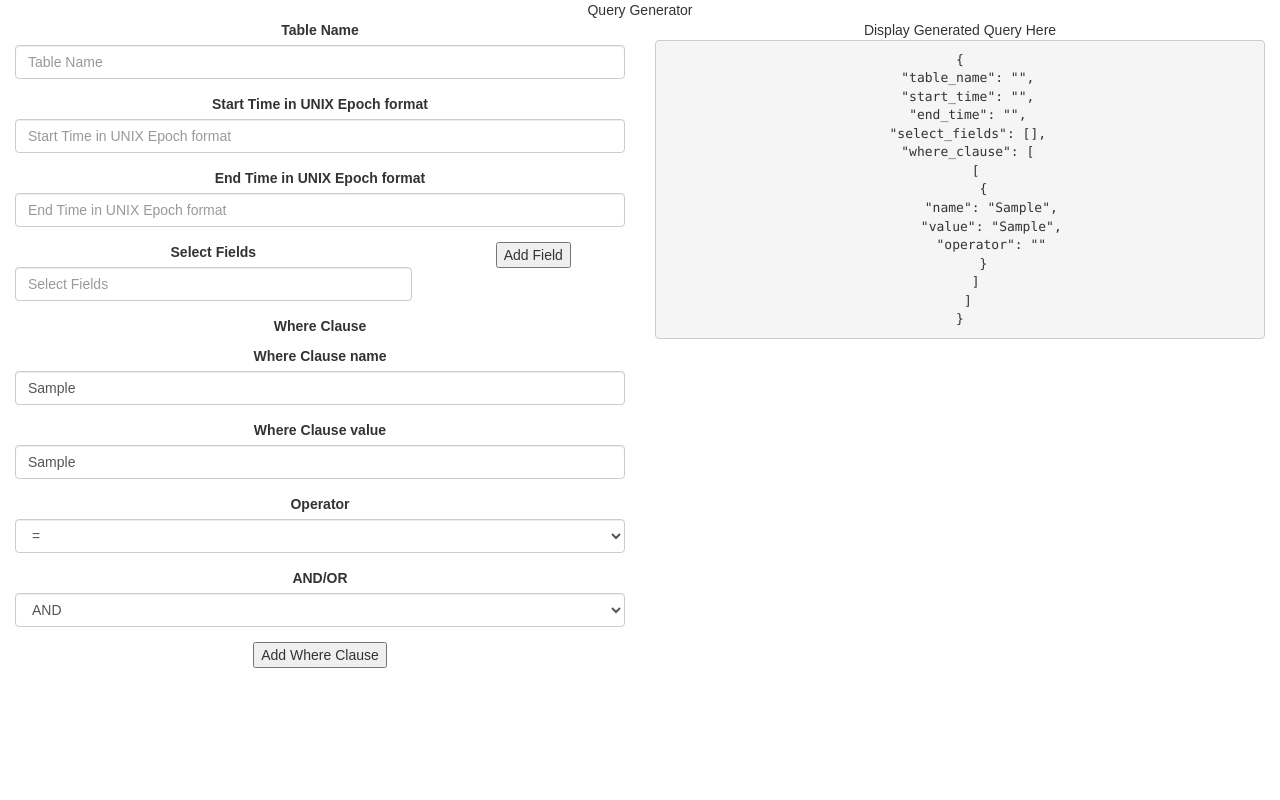
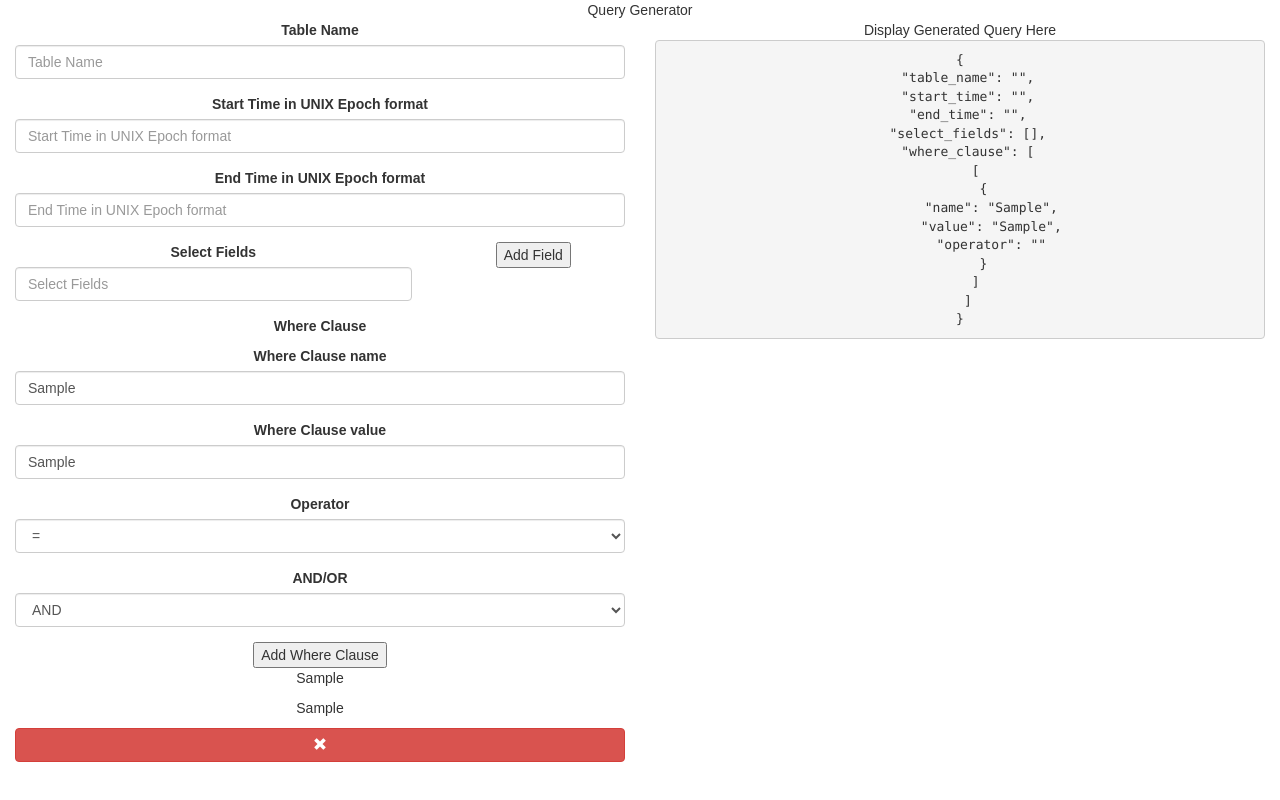
Before and after one commit to minseokim/juniperChallenge, a React (Create React App) app: page / in a window 1280 px wide. Both pictures are taken after typing "Sample", "Sample" into the empty fields and a click on the button "Add Where Clause". Built offline with nearby package versions, Linux system fonts and the light colour scheme.

Commit message:
Refactor whereClauseComponent to use list

```diff
--- a/src/components/SelectedFieldsList.js
+++ b/src/components/SelectedFieldsList.js
@@ -15,7 +15,6 @@ const SelectedFieldsList = (props) => {
     </div>
     );
 
-
   return (
     <div>
       <SelectFieldsForm onSelectFieldsAdd={props.onSelectFieldsAdd}
--- a/src/components/UserForms.js
+++ b/src/components/UserForms.js
@@ -2,7 +2,7 @@ import React from 'react';
 import SingleInput from './SingleInput';
 import SelectedFieldsList from './SelectedFieldsList';
 import SelectFieldsForm from './SelectFieldsForm';
-import WhereClauseForm from './WhereClauseForm';
+import WhereClauseList from './WhereClauseList';
 
 const UserForms = (props) => {
   return (
@@ -32,9 +32,11 @@ const UserForms = (props) => {
                           onRemoveClick={props.onRemoveClick}
                         />
 
-      <WhereClauseForm formData={props.formData}
+      <WhereClauseList whereClauseData={props.formData.where_clause}
                           onInputChange={props.onInputChange}
                           onWhereClauseAdd={props.onWhereClauseAdd}
+                          onRemoveClick={props.onRemoveClick}
+                          formData={props.formData}
       />
     </form>
     )
--- a/src/components/WhereClauseForm.js
+++ b/src/components/WhereClauseForm.js
@@ -3,7 +3,6 @@ import SingleInput from './SingleInput';
 
 const WhereClauseForm = (props) => {
   return (
-
     <div>
       <p><strong>Where Clause</strong></p>
 
--- /dev/null
+++ b/src/components/WhereClauseList.js
@@ -0,0 +1,37 @@
+import React from "react";
+import WhereClauseForm from "./WhereClauseForm";
+
+const WhereClauseList = props => {
+  const whereClauseListItems = props.whereClauseData.map((data, blockIndex) => {
+    return data.map((currentClause, index) => {
+      return (
+        <div key={index}>
+          <p>{currentClause.name}</p>
+          <p>{currentClause.value}</p>
+          <p>{currentClause.operator}</p>
+          <button
+            title="Remove this where clause data"
+            className="col-xs-12 btn btn-danger"
+            type="button"
+            onClick={() => props.onRemoveClick(blockIndex, "remove")}
+          >
+            <i className="glyphicon glyphicon-remove" />
+          </button>
+        </div>
+      );
+    })
+  });
+
+  return (
+    <div>
+      <WhereClauseForm
+        onWhereClauseAdd={props.onWhereClauseAdd}
+        onInputChange={props.onInputChange}
+        formData={props.formData}
+      />
+      {whereClauseListItems}
+    </div>
+  );
+};
+
+export default WhereClauseList;
```
Lines whose indentation alone changed are shown as unchanged.
